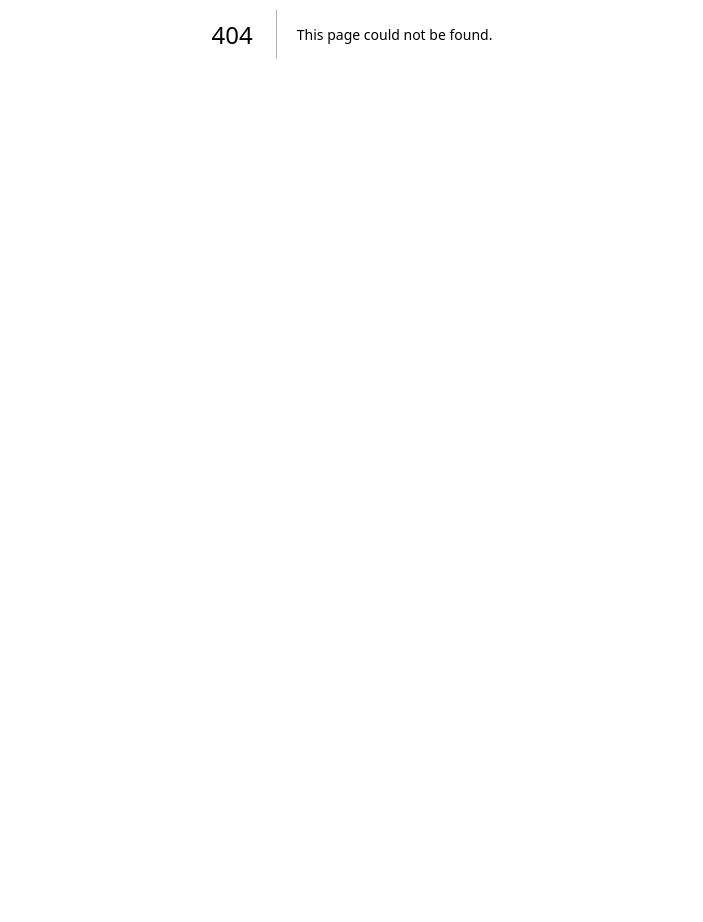
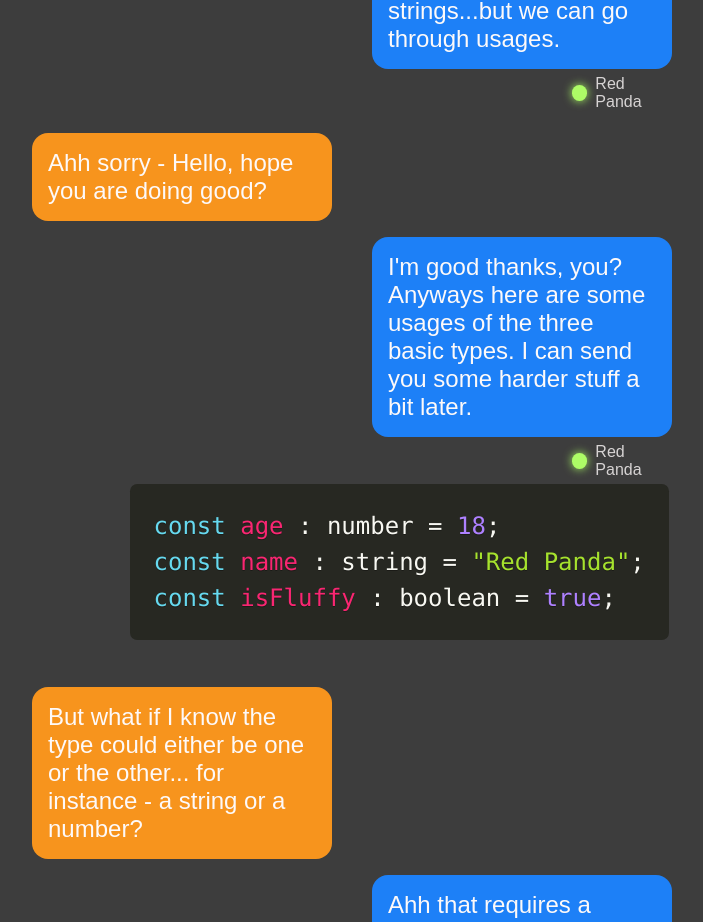
Before and after one commit to TimothyRedPanda/red-panda-portfolio, a Next.js app: page /types in a window 1280 px wide. Before the commit this address had no page. Shown: the part 437-1359 px from the top of the page, without its empty margins (288-991 px from the left). Before the commit the page ends 872 px from the top, so only its background shows below. Built offline with nearby package versions, Linux system fonts and the light colour scheme; a web font is replaced by a local one.

Commit message:
Started types page

```diff
--- a/src/app/layout.tsx
+++ b/src/app/layout.tsx
@@ -21,6 +21,7 @@ export default function RootLayout({
         <RedPandaLogo className="red-panda-logo"/>
           <CustomLink href="/" text="Home"/>
           <CustomLink href="/typescript" text="typescript"/>
+          <CustomLink href="/types" text="types"/>
       </nav>
           {children}
       </body>
--- /dev/null
+++ b/src/app/types/page.module.scss
@@ -0,0 +1,16 @@
+.container {
+    max-width: 100vw;
+    display: flex;
+    flex-flow: column nowrap;
+    gap: 2rem;
+    justify-content: center;
+    align-items: center;
+}
+
+.imessage {
+    width: 50%;
+    display: flex;
+    justify-content: center;
+    align-items: flex-end;
+    flex-flow: column nowrap;
+}
--- /dev/null
+++ b/src/app/types/page.tsx
@@ -0,0 +1,44 @@
+import styles from "./page.module.scss"
+import CodeSnippet from "@/components/codeSnippet/codeSnippet";
+import TextBox from "@/components/textBox/textBox"
+import PrismLoader from "@/components/prism-loader";
+const basicTypes =
+    `const age : number = 18;
+const name : string = "Red Panda";
+const isFluffy : boolean = true;`
+const unionTypes = `let age : number | string = 18
+age = "18"`
+
+export default function Typescript() {
+    return (
+        <div className={styles.container}>
+            <h2>Types</h2>
+            <section className={styles.imessage}>
+                <TextBox text="What are the different types?"
+                         text2="Hey, no hello? Just right in with the questions!
+                         The main types you will come across as a beginner are -
+                         numbers, booleans and strings...but we can go through usages."
+                         timeStamp="Red Panda"
+                />
+            </section>
+            <section className={styles.imessage}>
+                <TextBox text="Ahh sorry - Hello, hope you are doing good?"
+                         text2="I'm good thanks, you? Anyways here are some
+                         usages of the three basic types. I can send you some
+                         harder stuff a bit later."
+                         timeStamp="Red Panda"
+                />
+                <CodeSnippet code={basicTypes}/>
+            </section>
+            <section className={styles.imessage}>
+                <TextBox text="But what if I know the type could either be one or the other...
+                for instance - a string or a number?"
+                         text2='Ahh that requires a union, which is similar to "or" in Javascript'
+                         timeStamp="Red Panda"
+                />
+                <CodeSnippet code={unionTypes}/>
+            </section>
+            <PrismLoader/>
+        </div>
+    );
+}
--- a/src/app/typescript/page.tsx
+++ b/src/app/typescript/page.tsx
@@ -2,7 +2,6 @@ import styles from "./page.module.scss"
 import CodeSnippet from "@/components/codeSnippet/codeSnippet";
 import TextBox from "@/components/textBox/textBox"
 import PrismLoader from "@/components/prism-loader";
-import TimeStamp from "@/components/timeStamp/timeStamp";
 const compileText =
     `/* Example tsconfig.json contents */
 {
```
